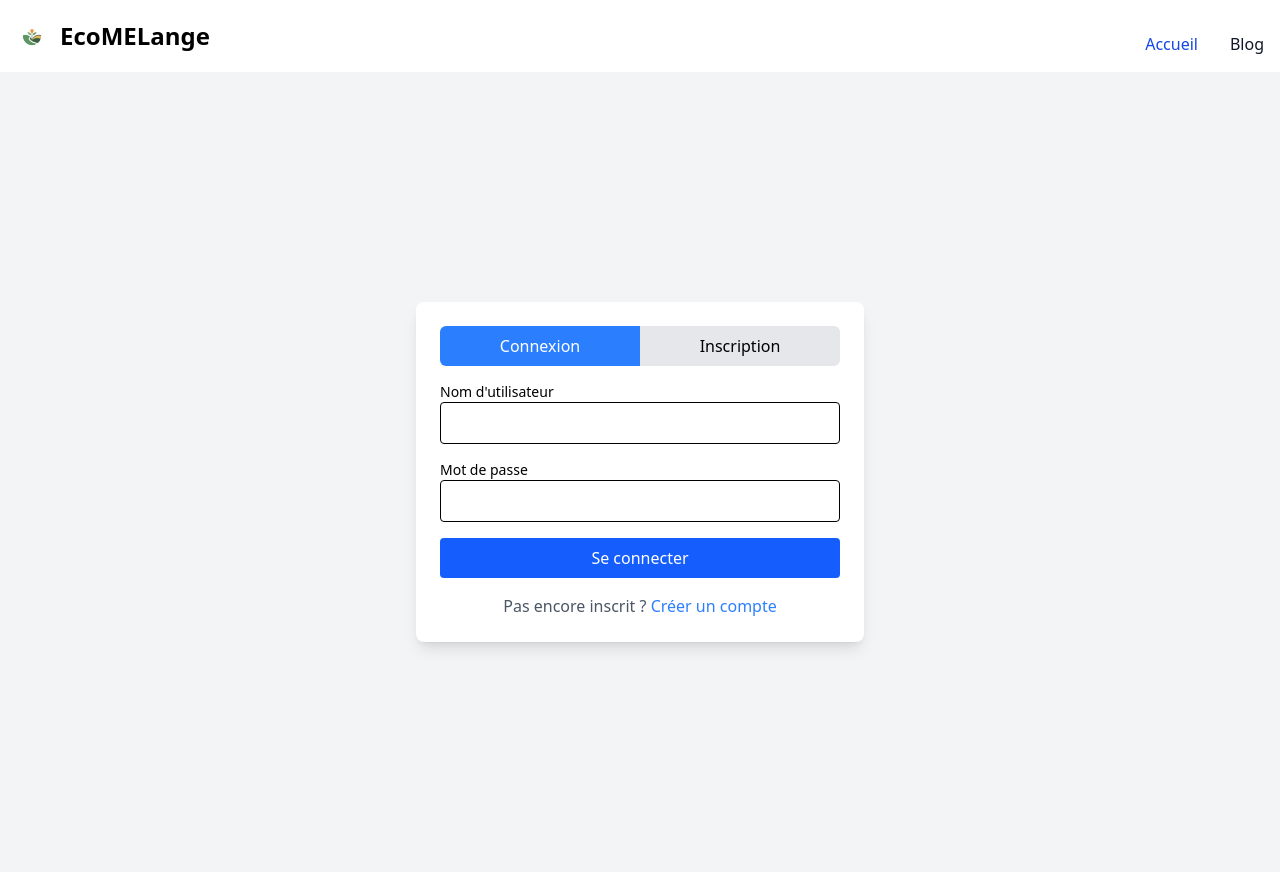
After one commit to bisounours1111/C48_, a Flask app: page /login in a window 1280 px wide. The commit adds this page. Run offline with Flask 3, Linux system fonts and the light colour scheme; some libraries are stand-ins or nearby versions.

```diff
--- a/blogs.py
+++ b/blogs.py
@@ -19,7 +19,7 @@ def post_detail(post_id):
 # ✅ Création d'un article (si connecté)
 @blog.route("/blog/create", methods=["GET", "POST"])
 def create_post():
-    if "username" not in session:
+    if "user_id" not in session:
         flash("Vous devez être connecté pour écrire un article.", "error")
         return redirect(url_for("login"))
 
@@ -49,7 +49,7 @@ def add_comment():
     new_comment = Comment(content=content, user_id=session["user_id"], post_id=post_id)
     db.session.add(new_comment)
     db.session.commit()
-    return jsonify({"status": "success", "message": "Commentaire ajouté !"})
+    return redirect(url_for("blog.post_detail", post_id=post_id))
 
 # ✅ Liker un article
 @blog.route("/blog/like", methods=["POST"])
--- a/main.py
+++ b/main.py
@@ -38,25 +38,26 @@ def register():
     update.registertoDB(username, email, password)
     return jsonify({"status": "success", "message": "Vous êtes maintenant inscrit"})
 
-@app.route('/login', methods=['POST'])
+@app.route('/login', methods=['GET', 'POST'])
 def login():
-    username = request.form.get('username')
-    password = request.form.get('password')
+    if request.method == 'POST':
+        username = request.form.get('username')
+        password = request.form.get('password')
 
-    if checks.checklogin(username, password):
-        resp = make_response(jsonify({"status": "success", "message": "Vous êtes maintenant connecté"}))
-        resp.set_cookie('username', username)
-        id = update.getUserId(username)
-        session['user_id'] = id
-        return resp
+        if checks.checklogin(username, password):
+            resp = make_response(redirect('/'))
+            session['user_id'] = update.getUserId(username)
+            return resp
 
-    return jsonify({"status": "error", "message": "Nom d'utilisateur ou mot de passe incorrect"})
+        return jsonify({"status": "error", "message": "Nom d'utilisateur ou mot de passe incorrect"})
+
+    return render_template('login.html')
+
 
 @app.route('/logout', methods=['GET', 'POST'])
 def logout():
     resp = make_response(redirect('/'))
-    session.pop('username', None)
-    resp.set_cookie('username', '', expires=0)
+    session.pop('user_id', None)
     return resp
 
 if __name__ == '__main__':
--- a/templates/base.html
+++ b/templates/base.html
@@ -25,7 +25,7 @@
 
             <!-- Menu principal -->
             <div id="navbar-default" class="hidden w-full md:flex md:w-auto">
-                <ul class="font-medium flex flex-col md:flex-row md:space-x-8 p-4 md:p-0 mt-4 border border-gray-100 rounded-lg bg-gray-50 md:border-0 md:bg-white dark:bg-gray-800 md:dark:bg-gray-900 dark:border-gray-700">
+                <ul class="font-medium flex flex-col md:flex-row md:space-x-8 items-center p-4 md:p-0 mt-4 border border-gray-100 rounded-lg bg-gray-50 md:border-0 md:bg-white dark:bg-gray-800 md:dark:bg-gray-900 dark:border-gray-700">
                     <li><a href="/" class="block py-2 px-3 text-blue-700 hover:text-blue-700 md:p-0 dark:text-white">Accueil</a></li>
                     <li><a href="/blog" class="block py-2 px-3 text-gray-900 hover:text-blue-700 md:p-0  dark:text-white">Blog</a></li>
                     <li>
@@ -34,7 +34,7 @@
                                 Déconnexion
                             </a>
                         {% else %}
-                            <a id="openLoginBtn" class="inline-block py-2 px-4 bg-blue-600 text-white font-semibold rounded-lg shadow-md hover:bg-blue-700 transition duration-300 transform hover:scale-105 focus:outline-none focus:ring-2 focus:ring-blue-500">
+                            <a href="/login" class="inline-block py-2 px-4 bg-blue-600 text-white font-semibold rounded-lg shadow-md hover:bg-blue-700 transition duration-300 transform hover:scale-105 focus:outline-none focus:ring-2 focus:ring-blue-500">
                                 Connexion
                             </a>
                         {% endif %}
--- a/templates/index.html
+++ b/templates/index.html
@@ -7,7 +7,6 @@
     <title>EcoMELange</title>
     <script src="https://unpkg.com/@tailwindcss/browser@4"></script>
     <script src="https://cdn.jsdelivr.net/npm/chart.js"></script>
-    <script src="/static/ressources/js/login.js"></script>
     <link rel="stylesheet" href="https://cdnjs.cloudflare.com/ajax/libs/font-awesome/6.4.2/css/all.min.css">
     <link rel="stylesheet" href="https://cdnjs.cloudflare.com/ajax/libs/weather-icons/2.0.12/css/weather-icons.min.css">
     <script src="https://cdnjs.cloudflare.com/ajax/libs/jquery/3.7.1/jquery.min.js" integrity="sha512-v2CJ7UaYy4JwqLDIrZUI/4hqeoQieOmAZNXBeQyjo21dadnwR+8ZaIJVT8EE2iyI61OV8e6M8PP2/4hpQINQ/g==" crossorigin="anonymous" referrerpolicy="no-referrer"></script>
@@ -47,7 +46,7 @@
 
             <!-- Menu principal -->
             <div id="navbar-default" class="hidden w-full md:flex md:w-auto">
-                <ul class="font-medium flex flex-col md:flex-row md:space-x-8 p-4 md:p-0 mt-4 border border-gray-100 rounded-lg bg-gray-50 md:border-0 md:bg-white dark:bg-gray-800 md:dark:bg-gray-900 dark:border-gray-700">
+                <ul class="font-medium flex flex-col md:flex-row md:space-x-8 items-center p-4 md:p-0 mt-4 border border-gray-100 rounded-lg bg-gray-50 md:border-0 md:bg-white dark:bg-gray-800 md:dark:bg-gray-900 dark:border-gray-700">
                     <li><a href="/" class="block py-2 px-3 text-blue-700 hover:text-blue-700 md:p-0 dark:text-white">Accueil</a></li>
                     <li><a href="/blog" class="block py-2 px-3 text-gray-900 hover:text-blue-700 md:p-0  dark:text-white">Blog</a></li>
                     <li>
@@ -56,7 +55,7 @@
                                 Déconnexion
                             </a>
                         {% else %}
-                            <a id="openLoginBtn" class="inline-block py-2 px-4 bg-blue-600 text-white font-semibold rounded-lg shadow-md hover:bg-blue-700 transition duration-300 transform hover:scale-105 focus:outline-none focus:ring-2 focus:ring-blue-500">
+                            <a href="/login" class="inline-block py-2 px-4 bg-blue-600 text-white font-semibold rounded-lg shadow-md hover:bg-blue-700 transition duration-300 transform hover:scale-105 focus:outline-none focus:ring-2 focus:ring-blue-500">
                                 Connexion
                             </a>
                         {% endif %}
--- /dev/null
+++ b/templates/login.html
@@ -0,0 +1,134 @@
+<!DOCTYPE html>
+<html lang="fr">
+
+<head>
+    <meta charset="UTF-8">
+    <meta name="viewport" content="width=device-width, initial-scale=1.0">
+    <title>EcoMELange</title>
+    <script src="https://unpkg.com/@tailwindcss/browser@4"></script>
+    <script src="https://cdn.jsdelivr.net/npm/chart.js"></script>
+    <script src="/static/ressources/js/login.js"></script>
+    <link rel="stylesheet" href="https://cdnjs.cloudflare.com/ajax/libs/font-awesome/6.4.2/css/all.min.css">
+    <link rel="stylesheet" href="https://cdnjs.cloudflare.com/ajax/libs/weather-icons/2.0.12/css/weather-icons.min.css">
+    <script src="https://cdnjs.cloudflare.com/ajax/libs/jquery/3.7.1/jquery.min.js" integrity="sha512-v2CJ7UaYy4JwqLDIrZUI/4hqeoQieOmAZNXBeQyjo21dadnwR+8ZaIJVT8EE2iyI61OV8e6M8PP2/4hpQINQ/g==" crossorigin="anonymous" referrerpolicy="no-referrer"></script>
+    <style>
+        body {
+            margin: 0;
+            padding: 0;
+        }
+
+        .navbar a:hover {
+            color: #1D4ED8;
+            background-color: #E5E7EB;
+        }
+
+        .menu-icon {
+            width: 30px;
+            height: 30px;
+        }
+    </style>
+</head>
+
+<body class="bg-gray-100">
+    <nav class="bg-white border-gray-200 dark:bg-gray-900">
+        <div class="max-w-screen-xl flex flex-wrap items-center justify-between mx-auto p-4">
+            <!-- Logo -->
+            <a href="#" class="flex items-center space-x-3 rtl:space-x-reverse">
+                <img src="/static/ressources/img/logo.png" class="h-8" alt="EcoMELange Logo" />
+                <span class="self-center text-2xl font-semibold whitespace-nowrap dark:text-white">EcoMELange</span>
+            </a>
+
+            <!-- Bouton menu burger -->
+            <button id="menu-toggle" aria-label="Ouvrir le menu" class="md:hidden text-gray-500 hover:text-gray-700 dark:text-gray-400 dark:hover:text-white focus:outline-none">
+                <svg class="w-6 h-6" xmlns="http://www.w3.org/2000/svg" fill="none" viewBox="0 0 24 24" stroke="currentColor">
+                    <path stroke-linecap="round" stroke-linejoin="round" stroke-width="2" d="M4 6h16M4 12h16m-7 6h7" />
+                </svg>
+            </button>
+
+            <!-- Menu principal -->
+            <div id="navbar-default" class="hidden w-full md:flex md:w-auto">
+                <ul class="font-medium flex flex-col md:flex-row md:space-x-8 items-center p-4 md:p-0 mt-4 border border-gray-100 rounded-lg bg-gray-50 md:border-0 md:bg-white dark:bg-gray-800 md:dark:bg-gray-900 dark:border-gray-700">
+                    <li><a href="/" class="block py-2 px-3 text-blue-700 hover:text-blue-700 md:p-0 dark:text-white">Accueil</a></li>
+                    <li><a href="/blog" class="block py-2 px-3 text-gray-900 hover:text-blue-700 md:p-0 dark:text-white">Blog</a></li>
+                </ul>
+            </div>
+        </div>
+    </nav>
+
+    <div class="flex items-center justify-center min-h-screen bg-gray-100">
+        <div class="bg-white dark:bg-gray-800 p-6 rounded-lg shadow-lg w-full max-w-md">
+            <!-- Onglets Connexion / Inscription -->
+            <div class="flex justify-between mb-4">
+                <button onclick="toggleForm(true)" id="loginTab" class="w-1/2 text-center py-2 bg-blue-500 text-white rounded-l-md">Connexion</button>
+                <button onclick="toggleForm(false)" id="registerTab" class="w-1/2 text-center py-2 bg-gray-200 dark:bg-gray-700 dark:text-white rounded-r-md">Inscription</button>
+            </div>
+
+            <!-- Formulaire Connexion -->
+            <form id="loginForm" action="/login" method="post">
+                <div>
+                    <label class="block text-sm font-medium dark:text-gray-300">Nom d'utilisateur</label>
+                    <input type="text" name="username" class="w-full px-3 py-2 border rounded dark:bg-gray-700 dark:text-white" required>
+                </div>
+                <div class="mt-4">
+                    <label class="block text-sm font-medium dark:text-gray-300">Mot de passe</label>
+                    <input type="password" name="password" class="w-full px-3 py-2 border rounded dark:bg-gray-700 dark:text-white" required>
+                </div>
+                <button type="submit" class="w-full bg-blue-600 text-white py-2 mt-4 rounded hover:bg-blue-700 transition duration-300">Se connecter</button>
+            </form>
+
+            <!-- Formulaire Inscription -->
+            <form id="registerForm" action="/register" method="post" class="hidden">
+                <div>
+                    <label class="block text-sm font-medium dark:text-gray-300">Nom d'utilisateur</label>
+                    <input type="text" name="username" class="w-full px-3 py-2 border rounded dark:bg-gray-700 dark:text-white" required>
+                </div>
+                <div class="mt-4">
+                    <label class="block text-sm font-medium dark:text-gray-300">Adresse email</label>
+                    <input type="email" name="email" class="w-full px-3 py-2 border rounded dark:bg-gray-700 dark:text-white" required>
+                </div>
+                <div class="mt-4">
+                    <label class="block text-sm font-medium dark:text-gray-300">Mot de passe</label>
+                    <input type="password" name="password" class="w-full px-3 py-2 border rounded dark:bg-gray-700 dark:text-white" required>
+                </div>
+                <div class="mt-4">
+                    <label class="block text-sm font-medium dark:text-gray-300">Confirmer le mot de passe</label>
+                    <input type="password" name="confirm_password" class="w-full px-3 py-2 border rounded dark:bg-gray-700 dark:text-white" required>
+                </div>
+                <button type="submit" class="w-full bg-green-600 text-white py-2 mt-4 rounded hover:bg-green-700 transition duration-300">S'inscrire</button>
+            </form>
+
+            <!-- Lien pour basculer entre Connexion / Inscription -->
+            <p class="text-center text-gray-600 dark:text-gray-300 mt-4">
+                <span id="toggleText">Pas encore inscrit ?</span>
+                <a href="#" onclick="toggleForm(false)" class="text-blue-500 hover:underline" id="toggleLink">Créer un compte</a>
+            </p>
+        </div>
+    </div>
+    <script>
+        function toggleForm(isLogin) {
+            document.getElementById("loginForm").classList.toggle("hidden", !isLogin);
+            document.getElementById("registerForm").classList.toggle("hidden", isLogin);
+
+            document.getElementById("loginTab").classList.toggle("bg-blue-500", isLogin);
+            document.getElementById("loginTab").classList.toggle("bg-gray-200", !isLogin);
+            document.getElementById("loginTab").classList.toggle("dark:bg-gray-700", !isLogin);
+
+            document.getElementById("registerTab").classList.toggle("bg-blue-500", !isLogin);
+            document.getElementById("registerTab").classList.toggle("bg-gray-200", isLogin);
+            document.getElementById("registerTab").classList.toggle("dark:bg-gray-700", isLogin);
+
+            document.getElementById("toggleText").textContent = isLogin ? "Pas encore inscrit ?" : "Déjà un compte ?";
+            document.getElementById("toggleLink").textContent = isLogin ? "Créer un compte" : "Se connecter";
+            document.getElementById("toggleLink").setAttribute("onclick", `toggleForm(${!isLogin})`);
+        }
+
+        $(document).ready(function() {
+            // Menu burger
+            $('#menu-toggle').click(function() {
+                $('#navbar-default').toggleClass('hidden');
+            });
+        });
+    </script>
+
+</body>
+</html>
```
Also changed, not shown: templates/login_template.html (deleted, +0 -42 lines).
